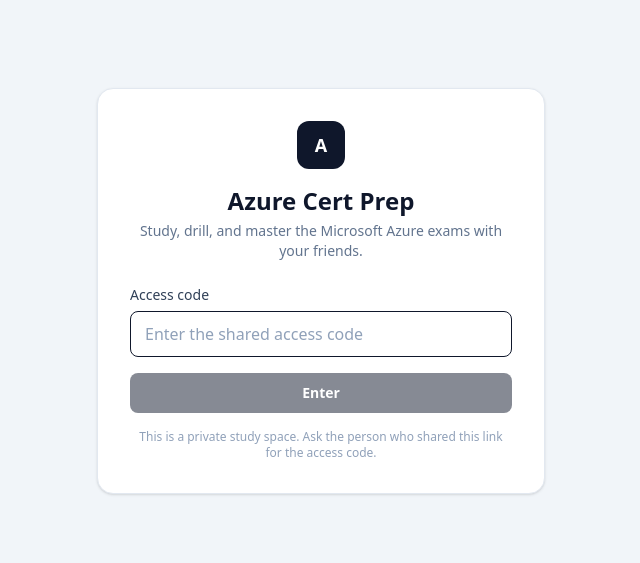
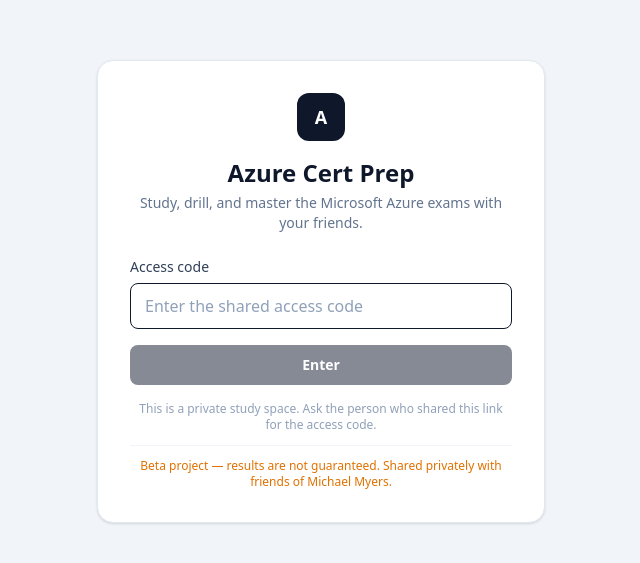
Before and after one commit to Mikeyyyym89/AzureStudyapp, a Next.js app: page / in a window 1280 px wide. Shown: the part 109-672 px from the top of the page, without its empty margins (319-959 px from the left). Built offline with nearby package versions, Linux system fonts and the light colour scheme.

Commit message:
Add beta disclaimer; enable GitHub issues

```diff
--- a/src/app/page.tsx
+++ b/src/app/page.tsx
@@ -4,7 +4,7 @@ import { useEffect, useState } from "react";
 import Link from "next/link";
 import { courses } from "@/lib/content";
 import { isUnlocked, unlock, lock, sha256Hex } from "@/lib/store";
-import { ACCESS_CODE_HASH, APP_NAME, APP_TAGLINE } from "@/lib/config";
+import { ACCESS_CODE_HASH, APP_NAME, APP_TAGLINE, BETA_DISCLAIMER } from "@/lib/config";
 
 export default function Home() {
   const [mounted, setMounted] = useState(false);
@@ -87,6 +87,9 @@ export default function Home() {
             This is a private study space. Ask the person who shared this link
             for the access code.
           </p>
+          <p className="mt-3 border-t border-slate-100 pt-3 text-center text-xs text-amber-600">
+            {BETA_DISCLAIMER}
+          </p>
         </div>
       </div>
     );
@@ -167,6 +170,10 @@ export default function Home() {
             </Link>
           ))}
         </div>
+
+        <p className="mt-8 border-t border-slate-200 pt-6 text-center text-xs text-slate-400">
+          {BETA_DISCLAIMER}
+        </p>
       </main>
     </div>
   );
--- a/src/lib/config.ts
+++ b/src/lib/config.ts
@@ -33,3 +33,6 @@ export const STORAGE_KEYS = {
 } as const;
 
 export const REPORT_REPO = "Mikeyyyym89/AzureStudyapp";
+
+export const BETA_DISCLAIMER =
+  "Beta project — results are not guaranteed. Shared privately with friends of Michael Myers.";
```
